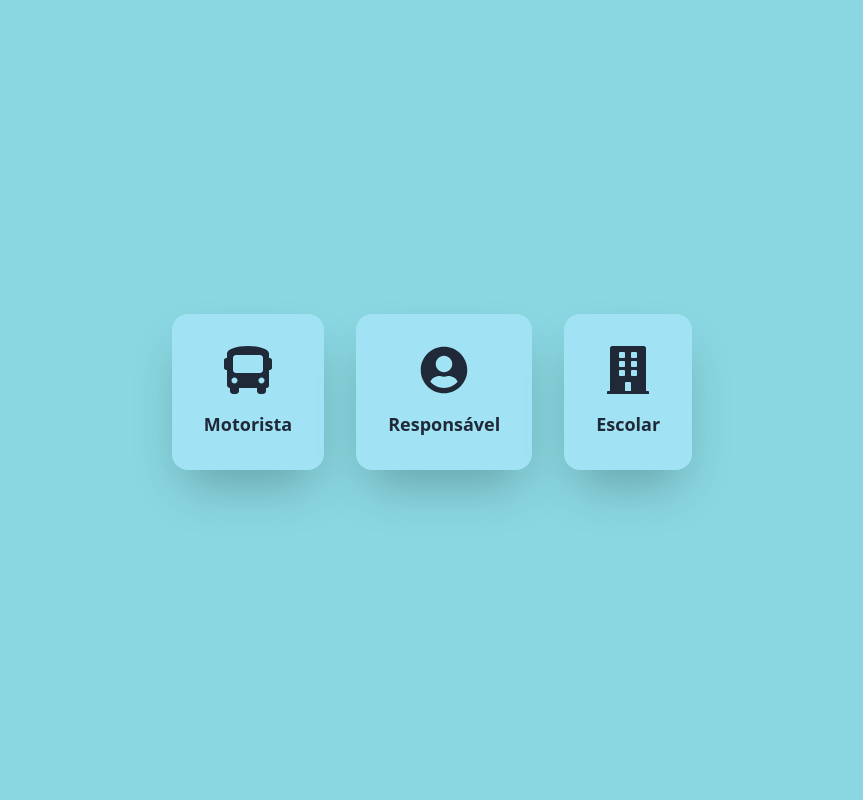
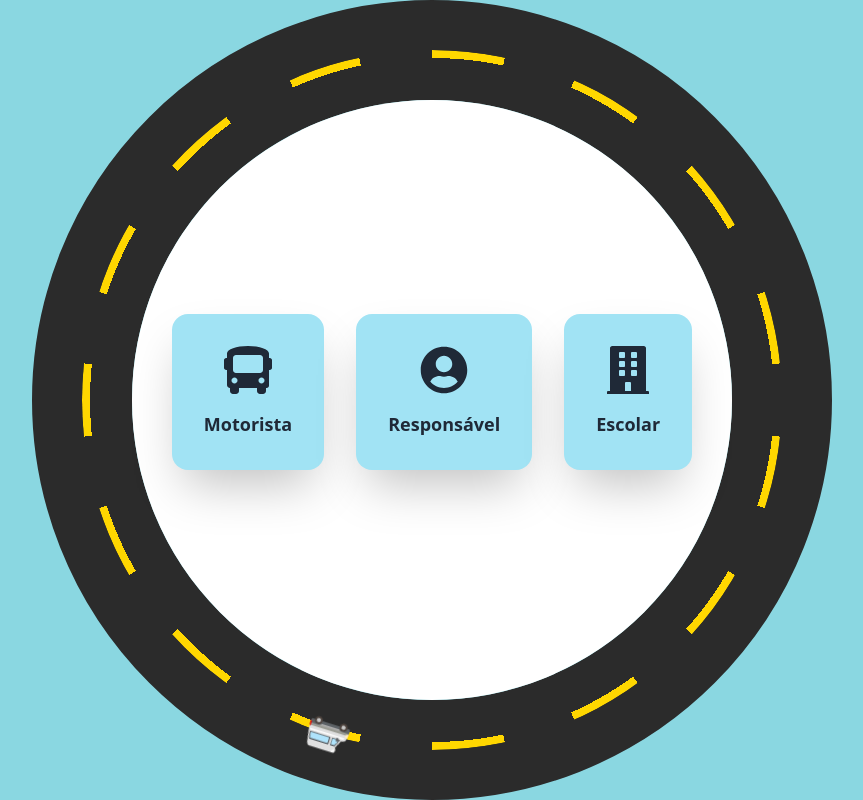
Before and after one commit to pedraofiec/newtcc, a React (Create React App) app: page /#/register in a window 1280 px wide. Shown: the whole page, without its empty margins (208-1071 px from the left). Built offline with nearby package versions, Linux system fonts and the light colour scheme.

Commit message:
carrinho

```diff
--- a/src/features/splash/components/UserTypeSelection.js
+++ b/src/features/splash/components/UserTypeSelection.js
@@ -1,86 +1,141 @@
 // src/features/splash/components/UserTypeSelection.jsx
-import React, { useEffect } from 'react'; // <-- 1. Importar o useEffect
+import React, { useEffect } from 'react';
 import { FaBus, FaUserCircle, FaBuilding } from 'react-icons/fa';
 import { useNavigate } from 'react-router-dom';
 
 const UserTypeSelection = () => {
   const navigate = useNavigate();
 
-  // 2. Adicionar o useEffect para injetar a animação na página
   useEffect(() => {
-    const animationKeyframes = `
+    const css = `
       @keyframes slideInUp {
-        from {
-          opacity: 0;
-          transform: translateY(30px);
-        }
-        to {
-          opacity: 1;
-          transform: translateY(0);
-        }
+        from { opacity: 0; transform: translateY(30px); }
+        to   { opacity: 1; transform: translateY(0); }
       }
+      @keyframes spin-slow { from { transform: rotate(0deg); } to { transform: rotate(360deg); } }
     `;
+    const style = document.createElement('style');
+    style.id = 'custom-animations-style';
+    style.innerHTML = css;
+    if (!document.getElementById(style.id)) document.head.appendChild(style);
+    return () => { const el = document.getElementById(style.id); if (el) document.head.removeChild(el); };
+  }, []);
 
-    const styleTag = document.createElement('style');
-    styleTag.id = 'slideInUp-animation-style'; // ID para evitar duplicatas
-    styleTag.innerHTML = animationKeyframes;
-
-    if (!document.getElementById(styleTag.id)) {
-      document.head.appendChild(styleTag);
-    }
-
-    // Limpeza opcional quando o componente é desmontado
-    return () => {
-      const styleElement = document.getElementById(styleTag.id);
-      if (styleElement) {
-        document.head.removeChild(styleElement);
-      }
-    };
-  }, []); // [] garante que o efeito rode apenas uma vez
-
-  // Estilo base para garantir que os botões comecem invisíveis
-  const baseButtonStyle = {
-    opacity: 0,
-    animationFillMode: 'forwards'
+  // 🔧 Ajuste tamanhos só aqui:
+  const vars = {
+    // diâmetro da bola branca (centro)
+    ball: '600px',
+    // largura total da rua (asfalto)
+    roadWidth: '100px',
+    // espessura da faixa amarela
+    dashBand: '8px',
+    // velocidade da van
+    speed: '10s',
   };
 
+  // Derivados (calculados em CSS)
+  const rootStyle = {
+    '--ball': vars.ball,
+    '--road-width': vars.roadWidth,
+    '--dash-band': vars.dashBand,
+    '--ring': `calc(var(--ball) + var(--road-width) * 2)`,        // diâmetro externo da rua
+    '--centerline': `calc(var(--ball) + var(--road-width))`,      // diâmetro da linha central da rua
+    '--speed': vars.speed,
+  }
+
+  const baseButtonStyle = { opacity: 0, animationFillMode: 'forwards' };
+
   return (
-    <div className="flex flex-col items-center justify-center min-h-screen bg-[#8AD7E1] p-4 relative overflow-hidden">
-      <div className="flex flex-wrap justify-center items-center space-x-8">
+    <div
+      className="flex flex-col items-center justify-center min-h-screen bg-[#8AD7E1] p-4 relative overflow-hidden"
+      style={rootStyle}
+    >
+      {/* RUA (asfalto): anel escuro */}
+      <div
+        className="absolute rounded-full"
+        style={{
+          width: 'var(--ring)',
+          height: 'var(--ring)',
+          borderRadius: '50%',
+          border: 'var(--road-width) solid #2b2b2b', // asfalto
+          zIndex: 0,
+        }}
+      />
 
-        {/* Botão Motorista */}
+      {/* FAIXA AMARELA TRACEJADA no centro da rua */}
+      <div
+        className="absolute rounded-full"
+        style={{
+          width: 'var(--centerline)',
+          height: 'var(--centerline)',
+          borderRadius: '50%',
+          // traços amarelos em volta
+          background:
+            'repeating-conic-gradient(#FFD700 0deg 12deg, transparent 12deg 24deg)',
+          // recorta para ficar só uma "argolinha" fininha na borda do círculo
+          WebkitMask:
+            'radial-gradient(farthest-side, transparent calc(100% - var(--dash-band)), #000 0)',
+          mask:
+            'radial-gradient(farthest-side, transparent calc(100% - var(--dash-band)), #000 0)',
+          zIndex: 1,
+        }}
+      />
+
+      {/* BOLA BRANCA no centro (fundo dos botões) */}
+      <div
+        className="absolute rounded-full bg-white"
+        style={{ width: 'var(--ball)', height: 'var(--ball)', zIndex: 2 }}
+      />
+
+      {/* VAN girando exatamente no meio da rua */}
+      <div
+        className="absolute rounded-full"
+        style={{
+          width: 'var(--centerline)',
+          height: 'var(--centerline)',
+          animation: 'spin-slow var(--speed) linear infinite',
+          zIndex: 3,
+        }}
+      >
+        <span
+          className="absolute left-1/2 transform -translate-x-1/2 text-4xl select-none"
+          role="img"
+          aria-label="van"
+          // posiciona a van sobre a faixa (meio da rua):
+          style={{ top: `calc(-1 * var(--dash-band) - 18px)` }} // ajuste fino vertical da van
+        >
+          🚐
+        </span>
+      </div>
+
+      {/* Botões no centro */}
+      <div className="relative flex flex-wrap justify-center items-center space-x-8 z-10">
         <button
           onClick={() => navigate('/register/driver')}
           className="flex flex-col items-center justify-center p-8 bg-[#A1E3F4] rounded-2xl shadow-2xl transition duration-300 transform hover:scale-105 cursor-pointer mb-4"
-          // 3. Aplicar a animação via 'style' prop em vez de classe
           style={{ ...baseButtonStyle, animation: 'slideInUp 0.5s ease-out forwards' }}
         >
           <FaBus className="text-5xl text-gray-800 mb-4" />
           <span className="text-lg font-semibold text-gray-800">Motorista</span>
         </button>
 
-        {/* Botão Responsável */}
         <button
           onClick={() => navigate('/register/responsible')}
           className="flex flex-col items-center justify-center p-8 bg-[#A1E3F4] rounded-2xl shadow-2xl transition duration-300 transform hover:scale-105 cursor-pointer mb-4"
-          // Aplicar a animação com atraso (delay)
           style={{ ...baseButtonStyle, animation: 'slideInUp 0.5s ease-out 0.15s forwards' }}
         >
           <FaUserCircle className="text-5xl text-gray-800 mb-4" />
           <span className="text-lg font-semibold text-gray-800">Responsável</span>
         </button>
 
-        {/* Botão Escolar */}
         <button
           onClick={() => navigate('/register/school')}
           className="flex flex-col items-center justify-center p-8 bg-[#A1E3F4] rounded-2xl shadow-2xl transition duration-300 transform hover:scale-105 cursor-pointer mb-4"
-          // Aplicar a animação com mais atraso
           style={{ ...baseButtonStyle, animation: 'slideInUp 0.5s ease-out 0.3s forwards' }}
         >
           <FaBuilding className="text-5xl text-gray-800 mb-4" />
           <span className="text-lg font-semibold text-gray-800">Escolar</span>
         </button>
-
       </div>
     </div>
   );
```
